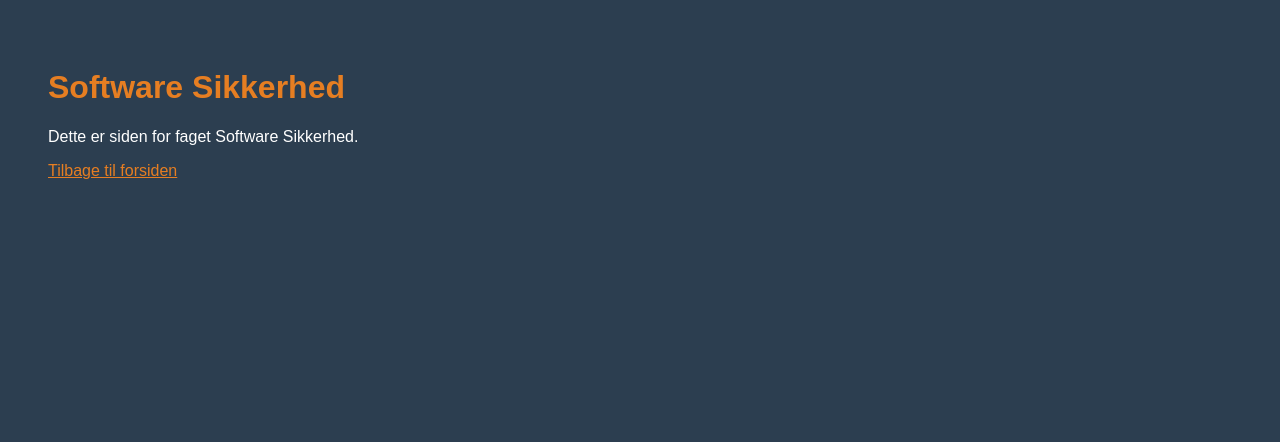
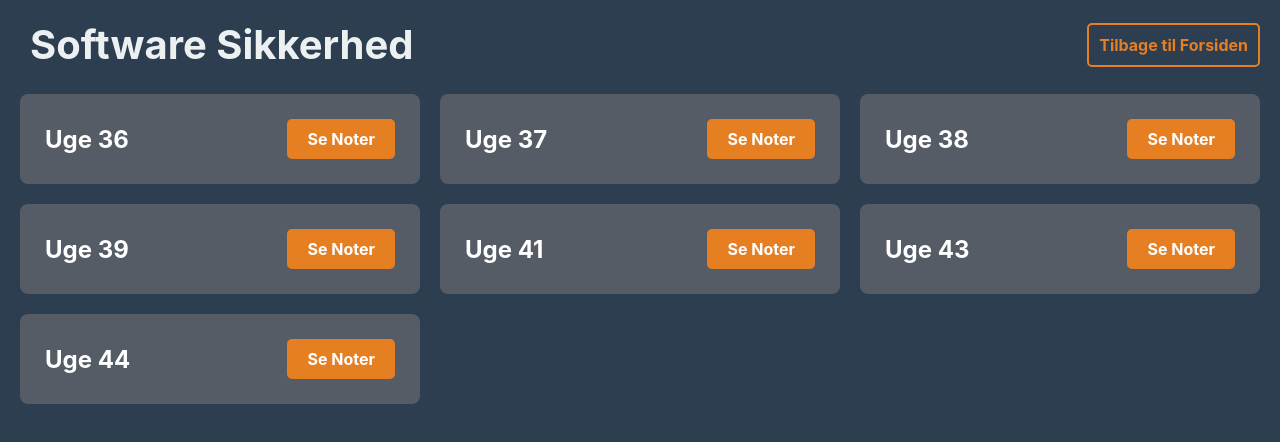
Before and after one commit to 007Muddy/007muddy.github.io, a plain HTML site: page software-sikkerhed/index.html in a window 1280 px wide. Drawn offline with Linux system fonts and the light colour scheme.

Commit message:
Update index.html

```diff
--- a/software-sikkerhed/index.html
+++ b/software-sikkerhed/index.html
@@ -2,17 +2,120 @@
 <html lang="da">
 <head>
     <meta charset="UTF-8">
+    <meta name="viewport" content="width=device-width, initial-scale=1.0">
     <title>Software Sikkerhed</title>
+    <link rel="icon" href="../logo.png">
+
     <style>
-        body { font-family: sans-serif; padding: 40px; background-color: #2c3e50; color: white; }
-        h1 { color: #e67e22; }
-        a { color: #e67e22; }
+        body {
+            font-family: -apple-system, BlinkMacSystemFont, "Segoe UI", Roboto, Helvetica, Arial, sans-serif;
+            background-color: #2c3e50;
+            color: #ecf0f1;
+            margin: 0;
+            padding: 20px;
+        }
+        .header {
+            display: flex;
+            justify-content: space-between;
+            align-items: center;
+            margin-bottom: 25px;
+            padding-left: 10px;
+        }
+        .header h1 {
+            font-size: 2.5rem;
+            margin: 0;
+        }
+        .back-link {
+            color: #e67e22;
+            text-decoration: none;
+            font-weight: bold;
+            padding: 10px;
+            border: 2px solid #e67e22;
+            border-radius: 5px;
+            transition: all 0.2s ease;
+        }
+        .back-link:hover {
+            background-color: #e67e22;
+            color: #ffffff;
+        }
+        .grid-container {
+            display: grid;
+            grid-template-columns: repeat(auto-fit, minmax(300px, 1fr));
+            gap: 20px;
+        }
+        .card {
+            background-color: #555c66;
+            border-radius: 8px;
+            padding: 25px;
+            display: flex;
+            justify-content: space-between; /* Justerer indhold og knap */
+            align-items: center;
+        }
+        .card h3 {
+            margin: 0;
+            font-size: 1.5rem;
+            color: #ffffff;
+        }
+        .btn {
+            text-decoration: none;
+            color: white;
+            padding: 10px 20px;
+            border-radius: 5px;
+            font-weight: bold;
+            text-align: center;
+            background-color: #e67e22;
+            transition: transform 0.1s ease-out;
+        }
+        .btn:hover {
+            transform: scale(1.03);
+        }
     </style>
 </head>
 <body>
-    <h1>Software Sikkerhed</h1>
-    <p>Dette er siden for faget Software Sikkerhed.</p>
 
-    <a href="/">Tilbage til forsiden</a>
+    <div class="header">
+        <h1>Software Sikkerhed</h1>
+        <a href="../" class="back-link">Tilbage til Forsiden</a>
+    </div>
+
+    <div class="grid-container">
+
+        <div class="card">
+            <h3>Uge 36</h3>
+            <a href="uge36/" class="btn">Se Noter</a>
+        </div>
+
+        <div class="card">
+            <h3>Uge 37</h3>
+            <a href="uge37/" class="btn">Se Noter</a>
+        </div>
+
+        <div class="card">
+            <h3>Uge 38</h3>
+            <a href="uge38/" class="btn">Se Noter</a>
+        </div>
+
+        <div class="card">
+            <h3>Uge 39</h3>
+            <a href="uge39/" class="btn">Se Noter</a>
+        </div>
+
+        <div class="card">
+            <h3>Uge 41</h3>
+            <a href="uge41/" class="btn">Se Noter</a>
+        </div>
+
+        <div class="card">
+            <h3>Uge 43</h3>
+            <a href="uge43/" class="btn">Se Noter</a>
+        </div>
+
+        <div class="card">
+            <h3>Uge 44</h3>
+            <a href="uge44/" class="btn">Se Noter</a>
+        </div>
+
+        </div>
+
 </body>
 </html>
```
